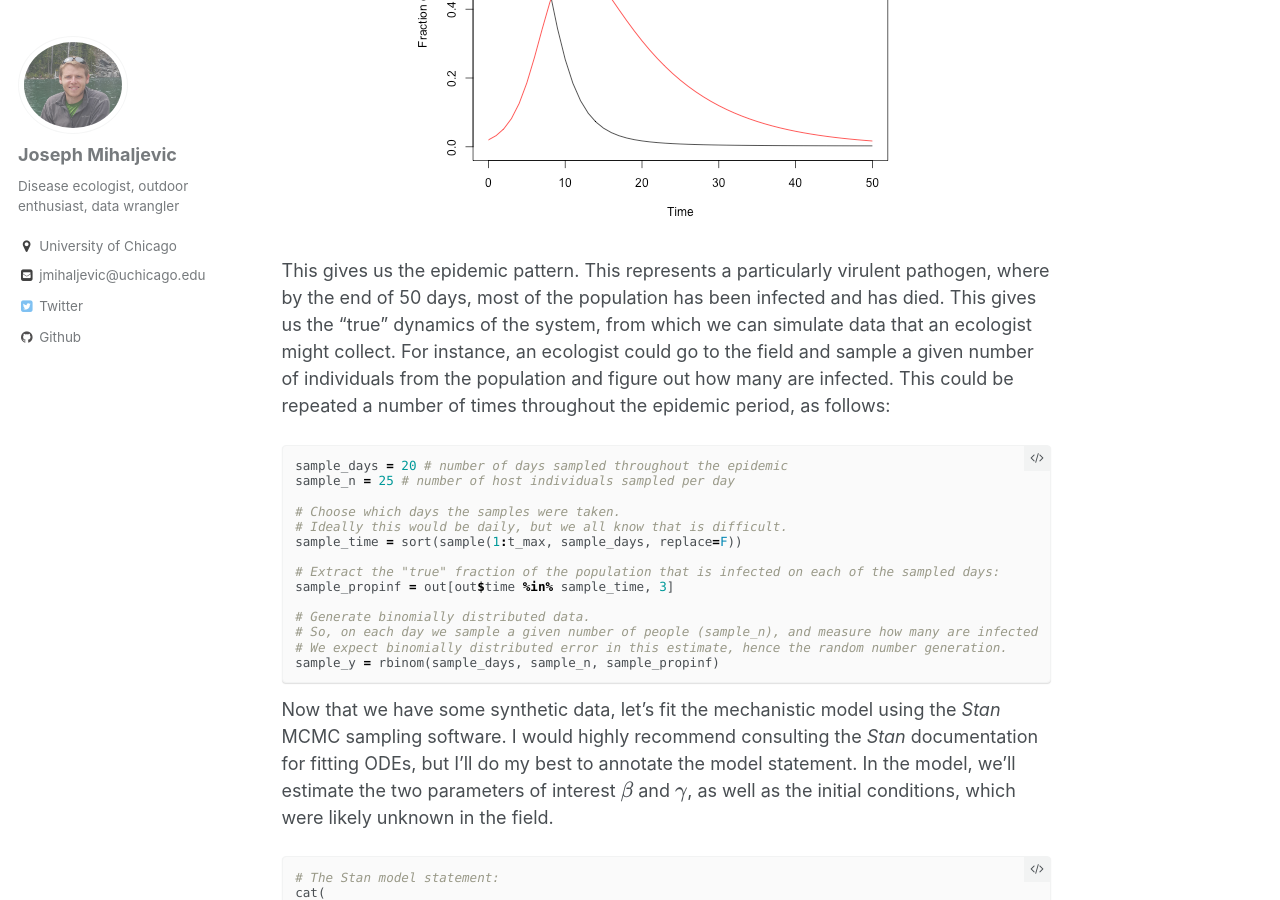
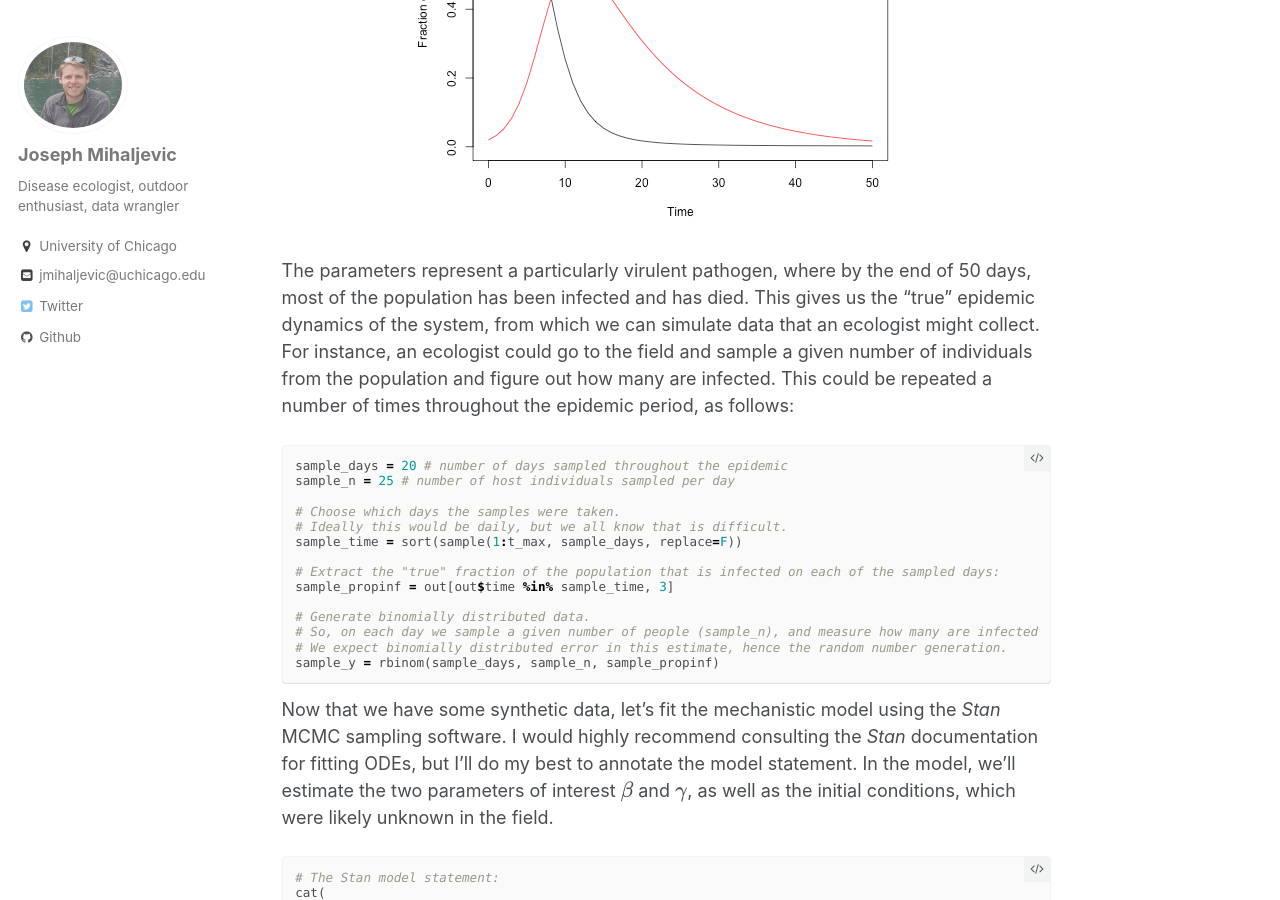
Before and after one commit to jrmihalj/jrmihalj.github.io, a Jekyll site: the page built from _posts/2016-10-27-estimating-transmission-by-fitting-mechanistic-models-in-Stan.md, in a window 1280 px wide and 900 px high, scrolled down 2799 px. Built offline with Jekyll 4.4.1, drawn with Linux system fonts in a browser that asks for light colours; formulas are drawn with MathJax 3; comment, search, counter and statistics services are not loaded.

Commit message:
slight change to blog 2 text...wordy

```diff
--- a/_posts/2016-10-27-estimating-transmission-by-fitting-mechanistic-models-in-Stan.md
+++ b/_posts/2016-10-27-estimating-transmission-by-fitting-mechanistic-models-in-Stan.md
@@ -92,7 +92,7 @@ legend(x = 30, y = 0.8, legend = c("Susceptible", "Infected"),
 
 <img src="/figs/2016-10-27-estimating-transmission-by-fitting-mechanistic-models-in-Stan/data_generation-1.png" title="center" alt="center" style="display: block; margin: auto;" />
 
-This gives us the epidemic pattern. This represents a particularly virulent pathogen, where by the end of 50 days, most of the population has been infected and has died. This gives us the "true" dynamics of the system, from which we can simulate data that an ecologist might collect. For instance, an ecologist could go to the field and sample a given number of individuals from the population and figure out how many are infected. This could be repeated a number of times throughout the epidemic period, as follows:
+The parameters represent a particularly virulent pathogen, where by the end of 50 days, most of the population has been infected and has died. This gives us the "true" epidemic dynamics of the system, from which we can simulate data that an ecologist might collect. For instance, an ecologist could go to the field and sample a given number of individuals from the population and figure out how many are infected. This could be repeated a number of times throughout the epidemic period, as follows:
 
 
 {% highlight r %}
```
